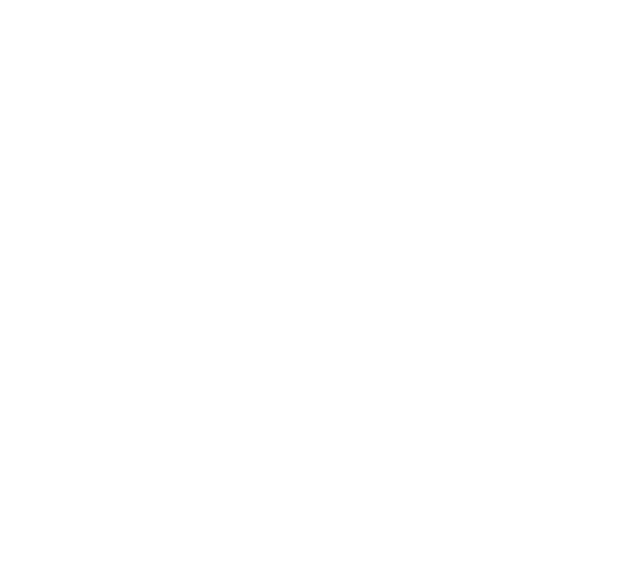
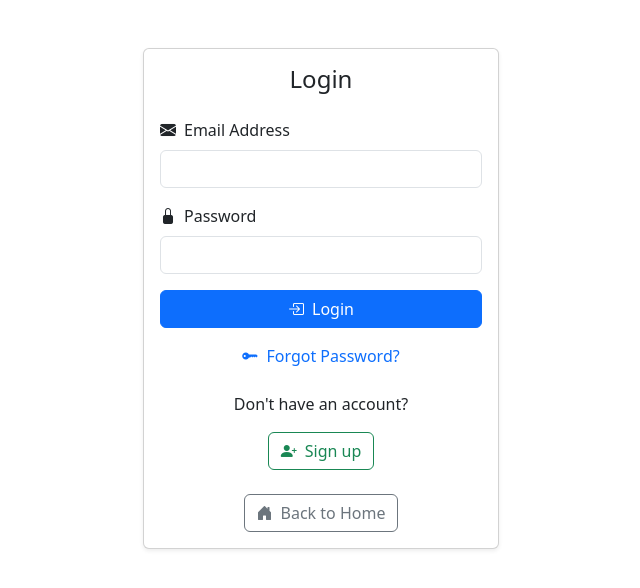
Before and after one commit to MenNTT/Quanlydangkymonhoc, a React (Vite) app: page /login in a window 1280 px wide. Before the commit this address had no page. Shown: the top 588 px of the page, without its empty margins (319-959 px from the left). Built offline with nearby package versions, Linux system fonts and the light colour scheme.

Commit message:
Add login and register page

```diff
--- a/src/App.tsx
+++ b/src/App.tsx
@@ -3,6 +3,8 @@
 import { BrowserRouter as Router, Route, Routes } from "react-router-dom";
 import React from "react";
 import CourseDetail from "./components/coursedetail/CourseDetail.tsx";
+import Login from "./components/authenpage/Login.tsx";
+import Register from "./components/authenpage/Register.tsx";
 
 const App: React.FC = () => {
 
@@ -11,6 +13,8 @@
             <Routes>
                 <Route path="/" element={<HomePage />} />
                 <Route path="/course-detail" element={<CourseDetail />} />
+                <Route path='/login' element={<Login />} />
+                <Route path='/register' element={<Register />} />
             </Routes>
         </Router>
     );
--- /dev/null
+++ b/src/components/authenpage/Login.tsx
@@ -0,0 +1,84 @@
+import React, { useState } from 'react';
+
+const Login: React.FC = () => {
+    const [email, setEmail] = useState('');
+    const [password, setPassword] = useState('');
+
+    const handleSubmit = (e: React.FormEvent) => {
+        e.preventDefault();
+        // Handle login logic here
+        console.log('Email:', email);
+        console.log('Password:', password);
+    };
+
+    return (
+        <div className="container mt-5">
+            <div className="row justify-content-center">
+                <div className="col-md-6 col-lg-4">
+                    <div className="card shadow-sm">
+                        <div className="card-body">
+                            <h4 className="card-title text-center mb-4">Login</h4>
+                            <form onSubmit={handleSubmit}>
+                                <div className="mb-3">
+                                    <label htmlFor="email" className="form-label">
+                                        <i className="bi bi-envelope-fill me-2"></i>Email Address
+                                    </label>
+                                    <input
+                                        type="email"
+                                        id="email"
+                                        className="form-control"
+                                        value={email}
+                                        onChange={(e) => setEmail(e.target.value)}
+                                        required
+                                    />
+                                </div>
+                                <div className="mb-3">
+                                    <label htmlFor="password" className="form-label">
+                                        <i className="bi bi-lock-fill me-2"></i>Password
+                                    </label>
+                                    <input
+                                        type="password"
+                                        id="password"
+                                        className="form-control"
+                                        value={password}
+                                        onChange={(e) => setPassword(e.target.value)}
+                                        required
+                                    />
+                                </div>
+                                <div className="d-grid">
+                                    <button type="submit" className="btn btn-primary">
+                                        <i className="bi bi-box-arrow-in-right me-2"></i>Login
+                                    </button>
+                                </div>
+                            </form>
+
+                            {/* Forgot Password Section */}
+                            <div className="text-center mt-3">
+                                <a href="/forgot-password" className="text-decoration-none">
+                                    <i className="bi bi-key-fill me-1"></i> Forgot Password?
+                                </a>
+                            </div>
+
+                            {/* Sign-up Prompt for New Users */}
+                            <div className="text-center mt-4">
+                                <p>Don't have an account?</p>
+                                <a href="/register" className="btn btn-outline-success">
+                                    <i className="bi bi-person-plus-fill me-2"></i>Sign up
+                                </a>
+                            </div>
+
+                            {/* Back to Home */}
+                            <div className="text-center mt-4">
+                                <a href="/" className="btn btn-outline-secondary">
+                                    <i className="bi bi-house-door-fill me-2"></i>Back to Home
+                                </a>
+                            </div>
+                        </div>
+                    </div>
+                </div>
+            </div>
+        </div>
+    );
+};
+
+export default Login;
--- /dev/null
+++ b/src/components/authenpage/Register.tsx
@@ -0,0 +1,87 @@
+import React, { useState } from 'react';
+
+const Register: React.FC = () => {
+    const [name, setName] = useState('');
+    const [email, setEmail] = useState('');
+    const [password, setPassword] = useState('');
+
+    const handleSubmit = (e: React.FormEvent) => {
+        e.preventDefault();
+        // Handle registration logic here
+        console.log('Name:', name);
+        console.log('Email:', email);
+        console.log('Password:', password);
+    };
+
+    return (
+        <div className="container mt-5">
+            <div className="row justify-content-center">
+                <div className="col-md-6 col-lg-4">
+                    <div className="card shadow-sm">
+                        <div className="card-body">
+                            <h4 className="card-title text-center mb-4">Register</h4>
+                            <form onSubmit={handleSubmit}>
+                                <div className="mb-3">
+                                    <label htmlFor="name" className="form-label">
+                                        <i className="bi bi-person-fill me-2"></i>Full Name
+                                    </label>
+                                    <input
+                                        type="text"
+                                        id="name"
+                                        className="form-control"
+                                        value={name}
+                                        onChange={(e) => setName(e.target.value)}
+                                        required
+                                    />
+                                </div>
+                                <div className="mb-3">
+                                    <label htmlFor="email" className="form-label">
+                                        <i className="bi bi-envelope-fill me-2"></i>Email Address
+                                    </label>
+                                    <input
+                                        type="email"
+                                        id="email"
+                                        className="form-control"
+                                        value={email}
+                                        onChange={(e) => setEmail(e.target.value)}
+                                        required
+                                    />
+                                </div>
+                                <div className="mb-3">
+                                    <label htmlFor="password" className="form-label">
+                                        <i className="bi bi-lock-fill me-2"></i>Password
+                                    </label>
+                                    <input
+                                        type="password"
+                                        id="password"
+                                        className="form-control"
+                                        value={password}
+                                        onChange={(e) => setPassword(e.target.value)}
+                                        required
+                                    />
+                                </div>
+                                <div className="d-grid">
+                                    <button type="submit" className="btn btn-success">
+                                        <i className="bi bi-person-plus-fill me-2"></i>Register
+                                    </button>
+                                </div>
+                            </form>
+                            <div className="text-center mt-3">
+                                <a href="/login" className="text-decoration-none">
+                                    <i className="bi bi-box-arrow-in-right me-1"></i> Already have an account? Login
+                                </a>
+                            </div>
+                            <div className="text-center mt-4">
+                                <a href="/" className="btn btn-outline-secondary">
+                                    <i className="bi bi-house-door-fill me-2"></i>Back to Home
+                                </a>
+                            </div>
+                        </div>
+                    </div>
+                </div>
+            </div>
+        </div>
+    );
+};
+
+export default Register;
--- a/src/components/containers/header/Header.tsx
+++ b/src/components/containers/header/Header.tsx
@@ -1,6 +1,7 @@
 import React from 'react';
 
 const Header: React.FC = () => {
+
     return (
         <header className="py-3 bg-light shadow-sm">
             <div className="container d-flex justify-content-between align-items-center">
@@ -42,7 +43,7 @@
                         </a>
                     </div>
                     <div>
-                        <a href="/account" className="text-dark text-decoration-none">
+                        <a href="/login" className="text-dark text-decoration-none">
                             <i className="bi bi-person"></i> Account
                         </a>
                     </div>
```
